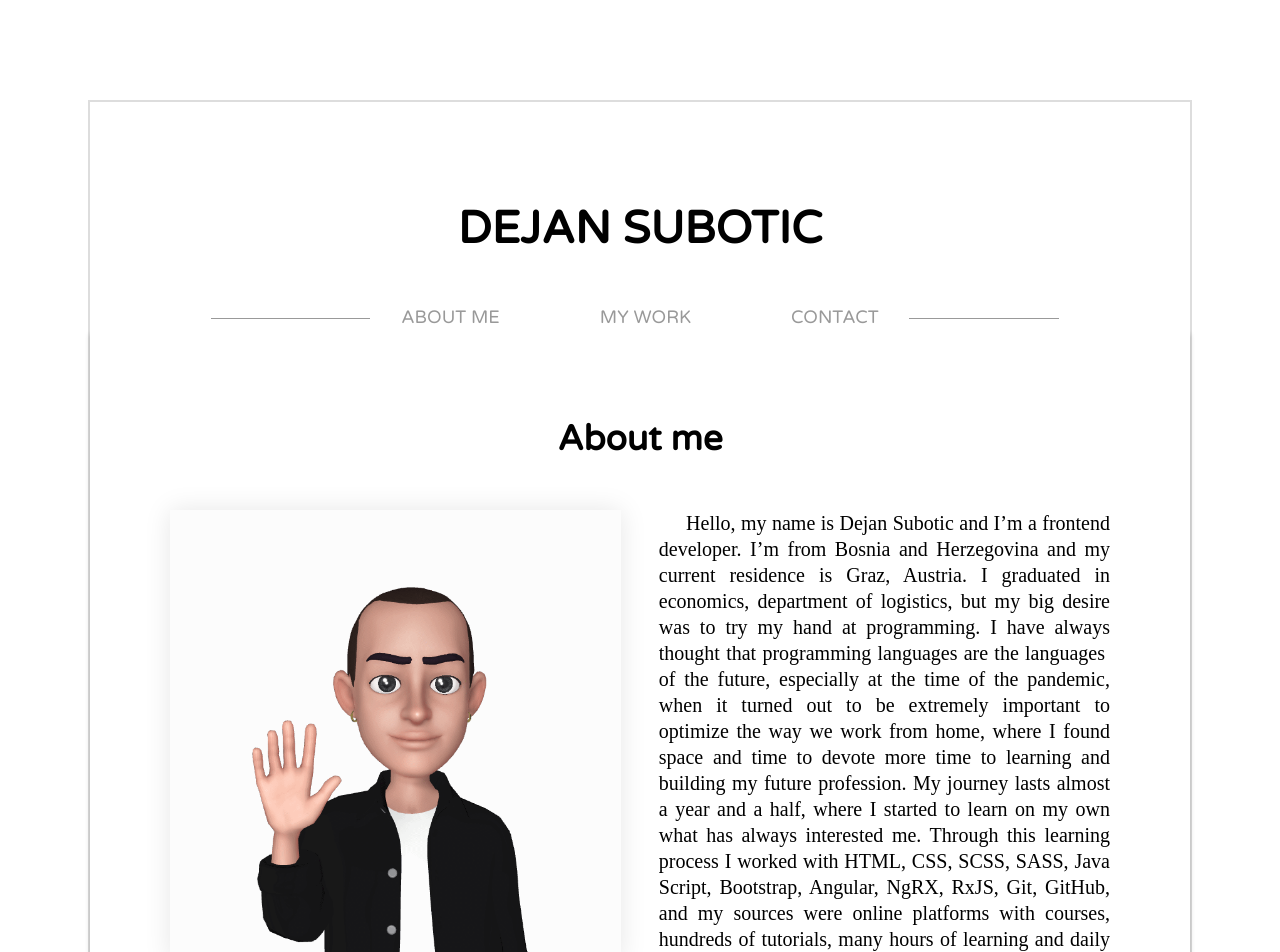
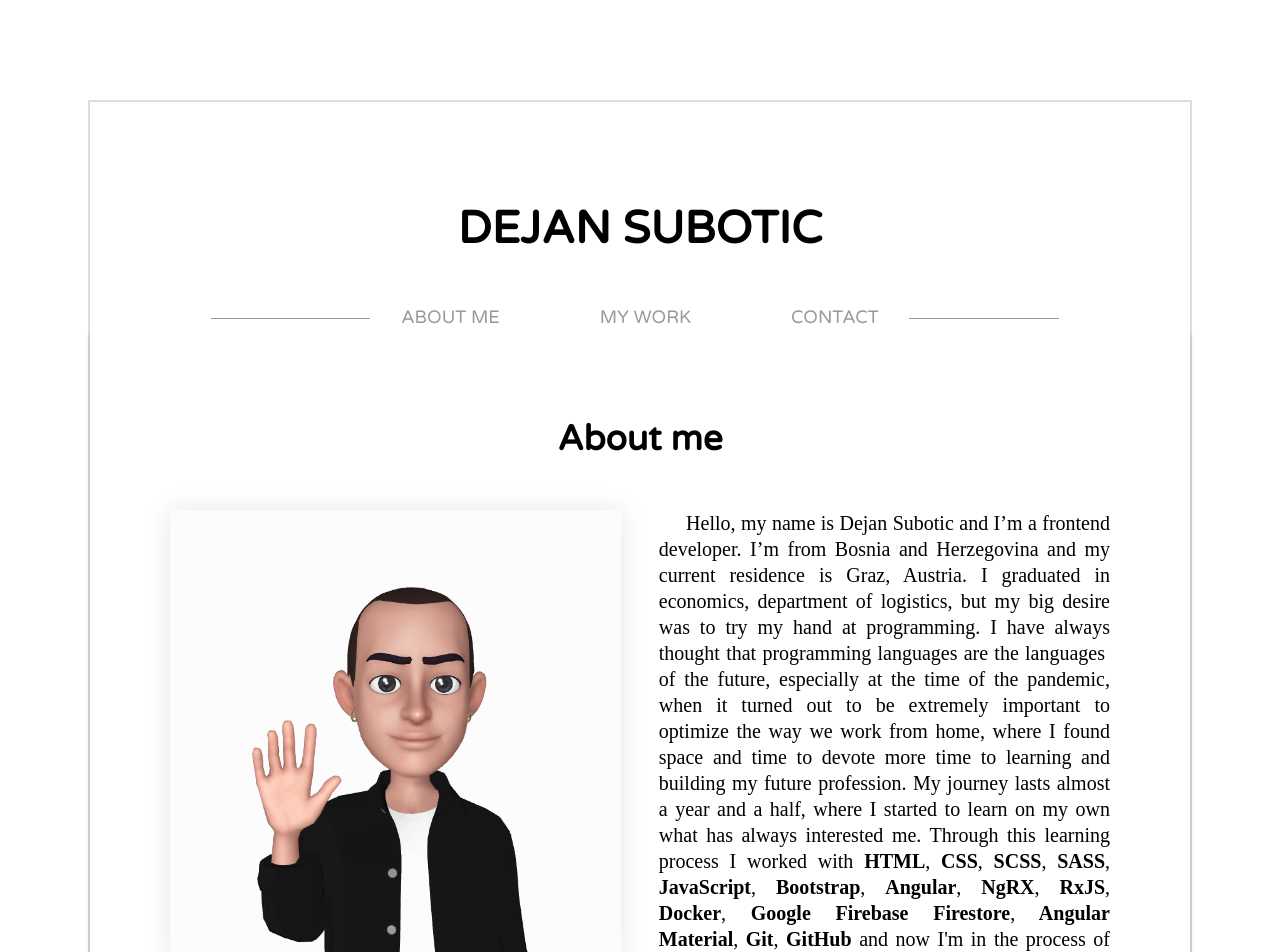
Before and after one commit to subotic1989/subotic-dejan, an Angular app: page / in a window 1280 px wide. Shown: the top 952 px of the page. Built offline with nearby package versions, Linux system fonts and the light colour scheme.

Commit message:
programs added

```diff
--- a/src/app/page/page.component.html
+++ b/src/app/page/page.component.html
@@ -28,14 +28,20 @@
         devote more time to learning and building my future profession. My
         journey lasts almost a year and a half, where I started to learn on my
         own what has always interested me. Through this learning process I
-        worked with HTML, CSS, SCSS, SASS, Java Script, Bootstrap, Angular,
-        NgRX, RxJS, Git, GitHub, and my sources were online platforms with
-        courses, hundreds of tutorials, many hours of learning and daily
-        research in this field. For me programming is fun and challenging,
-        therefore I'm looking forward for further improvement and learning a new
-        programming languages. The product of my work so far is this website
-        which is conceived as a short portfolio as a way I can present myself
-        best. Below you can see some of my projects and you can download my CV
+        worked with <span>HTML</span>, <span> CSS</span>,<span> SCSS</span>,
+        <span>SASS</span>, <span> JavaScript</span>, <span> Bootstrap</span>,
+        <span>Angular</span>, <span>NgRX</span>, <span> RxJS</span>,
+        <span> Docker</span>,<span> Google Firebase Firestore</span>,<span>
+          Angular Material</span
+        >, <span> Git</span>, <span>GitHub</span> and now I'm in the process of
+        learning <span>Node.js</span> and <span>Express.js</span>. My sources
+        were online platforms with courses, hundreds of tutorials, many hours of
+        learning and daily research in this field. For me programming is fun and
+        challenging, therefore I'm looking forward for further improvement and
+        learning a new programming languages. The product of my work so far is
+        this website which is conceived as a short portfolio as a way I can
+        present myself best. Below you can see some of my projects and you can
+        download my CV
         <a
           href="../../assets/dejan-subotic.pdf"
           download="Dejan Subotic CV"
--- a/src/app/page/page.component.scss
+++ b/src/app/page/page.component.scss
@@ -131,6 +131,10 @@ h3 {
   &__detail {
     width: 48%;
     text-align: justify;
+
+    span {
+      font-weight: 700;
+    }
   }
 }
 
@@ -161,6 +165,7 @@ h3 {
   .img__crypto {
     padding-top: 20px;
     max-width: 800px !important;
+    margin: 0 auto;
 
     img {
       width: 100% !important;
```
